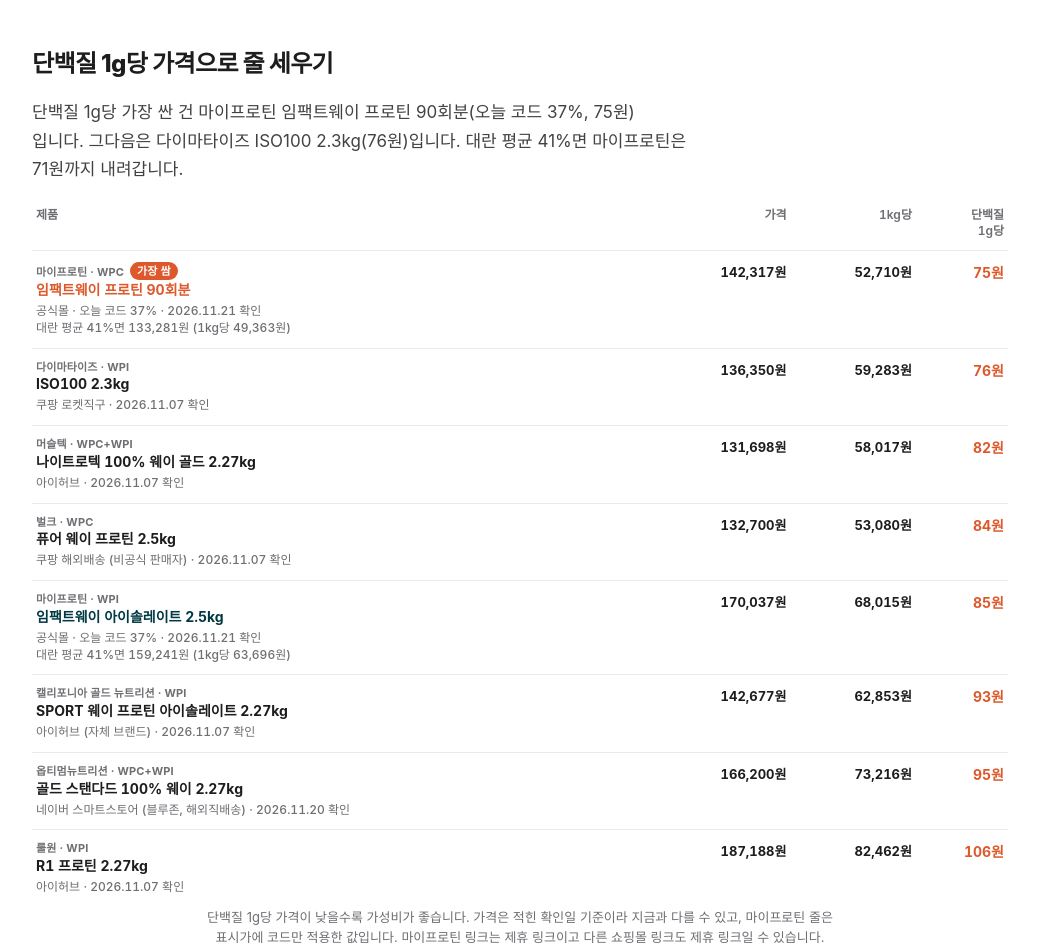
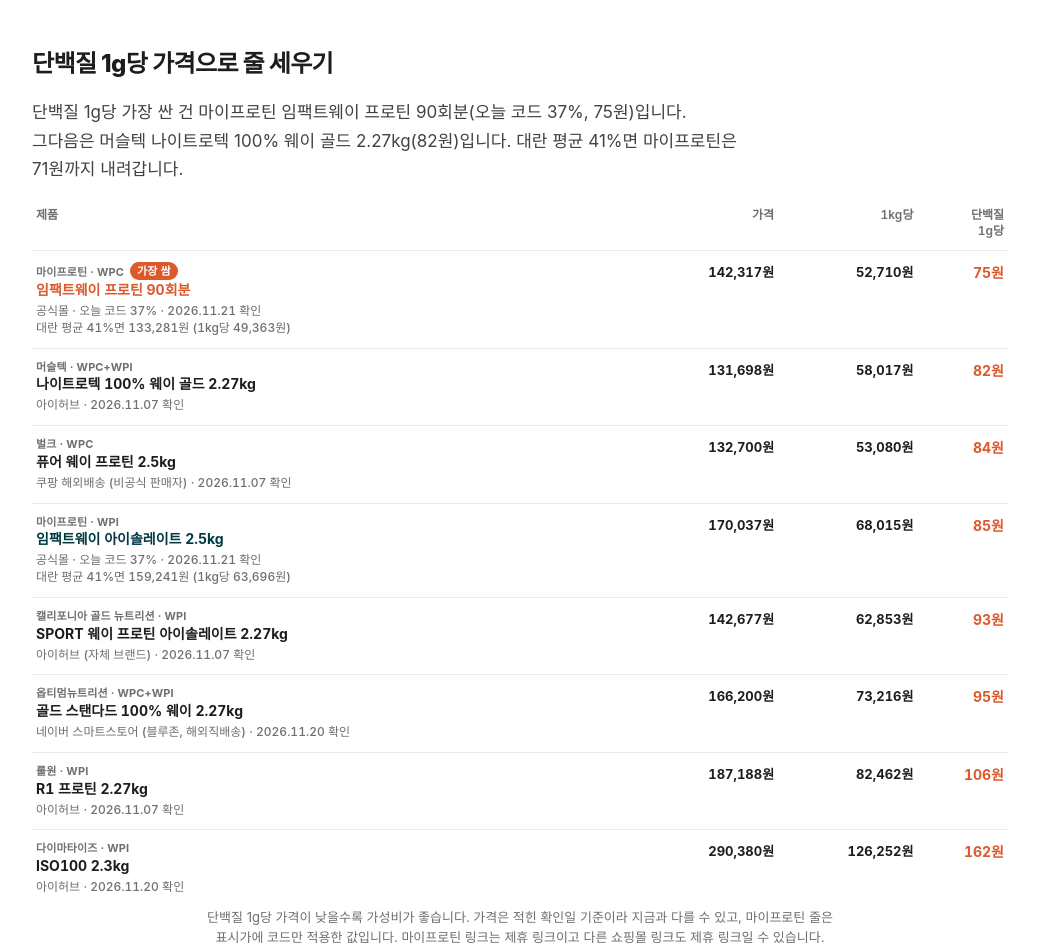
Before and after one commit to krdugong/marp-daeran, a plain HTML site: page alternatives.html in a window 1280 px wide. Shown: the part 626-1576 px from the top of the page, without its empty margins (120-1159 px from the left). Drawn offline with Linux system fonts and the light colour scheme; a web font is replaced by a local one.

Commit message:
대안 페이지: 다이마타이즈 ISO100을 아이허브 제휴 링크(290,380원)로 (쿠팡은 파트너스 링크 제한 상품)
Co-Authored-By: Claude Opus 5.5 <noreply@anthropic.com>

```diff
--- a/alternatives.html
+++ b/alternatives.html
@@ -561,7 +561,7 @@ body.hasSticky{padding-bottom:0}
 <div class="heroSide">
 <dl class="stats">
   <div><dt>마이프로틴 대란가</dt><dd>단백질 1g당 71원<small>임팩트웨이 프로틴 90회분 · 코드 41%</small></dd></div>
-  <div><dt>가장 싼 다른 브랜드</dt><dd>단백질 1g당 76원<small>다이마타이즈 · 쿠팡 로켓직구</small></dd></div>
+  <div><dt>가장 싼 다른 브랜드</dt><dd>단백질 1g당 82원<small>머슬텍 · 아이허브</small></dd></div>
   <div><dt>비교 제품</dt><dd>8개</dd></div>
 </dl>
 </div>
@@ -571,7 +571,7 @@ body.hasSticky{padding-bottom:0}
 
 <section class="full">
 <h2>단백질 1g당 가격으로 줄 세우기</h2>
-<p class="lede">단백질 1g당 가장 싼 건 마이프로틴 임팩트웨이 프로틴 90회분(오늘 코드 37%, 75원)입니다. 그다음은 다이마타이즈 ISO100 2.3kg(76원)입니다. 대란 평균 41%면 마이프로틴은 71원까지 내려갑니다.</p>
+<p class="lede">단백질 1g당 가장 싼 건 마이프로틴 임팩트웨이 프로틴 90회분(오늘 코드 37%, 75원)입니다. 그다음은 머슬텍 나이트로텍 100% 웨이 골드 2.27kg(82원)입니다. 대란 평균 41%면 마이프로틴은 71원까지 내려갑니다.</p>
 <div class="altWrap"><table class="alt">
 <thead><tr><th>제품</th><th class="n">가격</th><th class="n">1kg당</th><th class="n">단백질<br>1g당</th></tr></thead>
 <tbody><tr class="mp best">
@@ -579,10 +579,6 @@ body.hasSticky{padding-bottom:0}
 <td class="n">142,317원</td>
 <td class="n">52,710원</td>
 <td class="n hot">75원</td></tr><tr class="">
-<td class="p"><a href="https://www.coupang.com/vp/products/7788595839?itemId=9080902" target="_blank" rel="sponsored nofollow noopener"><small class="br">다이마타이즈 · WPI</small>ISO100 2.3kg</a><small class="sh">쿠팡 로켓직구 · 2026.11.07 확인</small></td>
-<td class="n">136,350원</td>
-<td class="n">59,283원</td>
-<td class="n hot">76원</td></tr><tr class="">
 <td class="p"><a href="https://iherb.prf.hn/click/camref:1011l4xb7/pubref:pt-alt-100-2-27kg/destination:https%3A%2F%2Fkr.iherb.com%2Fpr%2Fmuscletech-nitro-tech-whey-gold-gourmet-whey-protein-double-rich-chocolate-5-lbs-2-27-kg%2F77943" target="_blank" rel="sponsored nofollow noopener"><small class="br">머슬텍 · WPC+WPI</small>나이트로텍 100% 웨이 골드 2.27kg</a><small class="sh">아이허브 · 2026.11.07 확인</small></td>
 <td class="n">131,698원</td>
 <td class="n">58,017원</td>
@@ -606,7 +602,11 @@ body.hasSticky{padding-bottom:0}
 <td class="p"><a href="https://iherb.prf.hn/click/camref:1011l4xb7/pubref:pt-alt-r1-2-27kg/destination:https%3A%2F%2Fkr.iherb.com%2Fpr%2Frule-one-proteins-r1-protein-whey-isolate-chocolate-fudge-5-01-lb-2-27-kg%2F125708" target="_blank" rel="sponsored nofollow noopener"><small class="br">룰원 · WPI</small>R1 프로틴 2.27kg</a><small class="sh">아이허브 · 2026.11.07 확인</small></td>
 <td class="n">187,188원</td>
 <td class="n">82,462원</td>
-<td class="n hot">106원</td></tr></tbody>
+<td class="n hot">106원</td></tr><tr class="">
+<td class="p"><a href="https://iherb.prf.hn/click/camref:1011l4xb7/pubref:pt-alt-iso100-2-3kg/destination:https%3A%2F%2Fkr.iherb.com%2Fpr%2Fdymatize-iso100-hydrolyzed-100-whey-protein-isolate-gourmet-chocolate-5-lb-2-3-kg%2F66690" target="_blank" rel="sponsored nofollow noopener"><small class="br">다이마타이즈 · WPI</small>ISO100 2.3kg</a><small class="sh">아이허브 · 2026.11.20 확인</small></td>
+<td class="n">290,380원</td>
+<td class="n">126,252원</td>
+<td class="n hot">162원</td></tr></tbody>
 </table></div>
 <p class="hint">단백질 1g당 가격이 낮을수록 가성비가 좋습니다. 가격은 적힌 확인일 기준이라 지금과 다를 수 있고, 마이프로틴 줄은 표시가에 코드만 적용한 값입니다. 마이프로틴 링크는 제휴 링크이고 다른 쇼핑몰 링크도 제휴 링크일 수 있습니다.</p>
 
```
Also changed, not shown: data/alternatives.json (+5 -5 lines).
